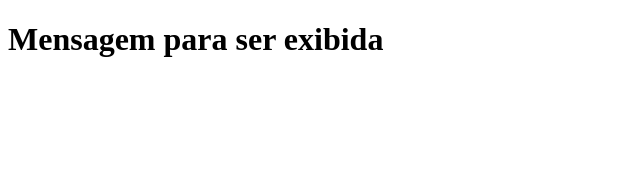
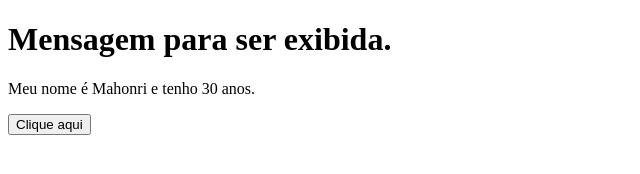
Before and after one commit to mhnx/vue101, a plain HTML site: page data-binding.html in a window 1280 px wide. Shown: the whole page, without its empty margins (0-640 px from the left). Drawn offline with nearby package versions, Linux system fonts and the light colour scheme.

Commit message:
Passagem de dados pela diretiva v-html

```diff
--- a/data-binding.html
+++ b/data-binding.html
@@ -11,6 +11,8 @@
 <body>
   <div id="data_binding">
     <h1>{{ message }}</h1>
+    <p>Meu nome é {{ person.name }} e tenho {{ person.age }} anos.</p>
+    <span v-html="tag"></span>
   </div>
 
   <script src="https://cdn.jsdelivr.net/npm/vue@2.7.14"></script>
@@ -19,7 +21,12 @@
     let app = new Vue({
       el: '#data_binding',
       data: {
-        message: 'Mensagem para ser exibida'
+        message: 'Mensagem para ser exibida.',
+        person: {
+          name: 'Mahonri',
+          age: 30
+        },
+        tag: '<button>Clique aqui</button>'
       }
     })
   </script>
```
